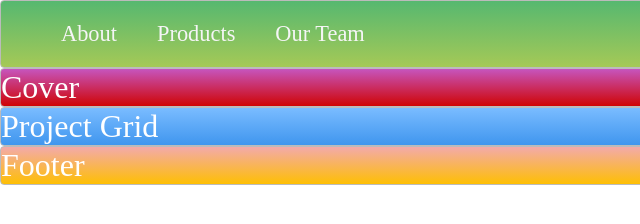
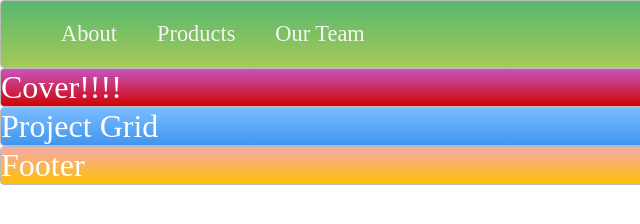
Before and after one commit to Germain712/ZM_Layout_Mastery, a plain HTML site: page index.html in a window 1280 px wide. Shown: the full height of the page, 0-640 px from the left. Drawn offline with Linux system fonts and the light colour scheme.

Commit message:
added a container class to my cover div

```diff
--- a/index.html
+++ b/index.html
@@ -13,7 +13,7 @@
         <li class="push"><a href="">Contacts</a></li>
       </ul>
     </nav>
-    <div class="zone red">Cover</div>
+    <div class="container zone red">Cover!!!!</div>
     <div class="zone blue">Project Grid</div>
     <div class="zone yellow">Footer</div>
   </body>
```
